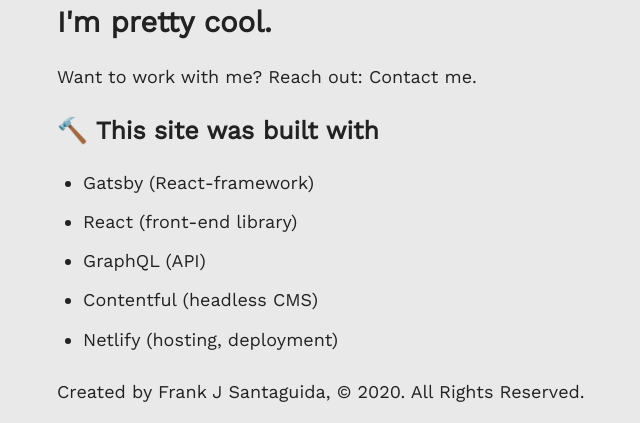
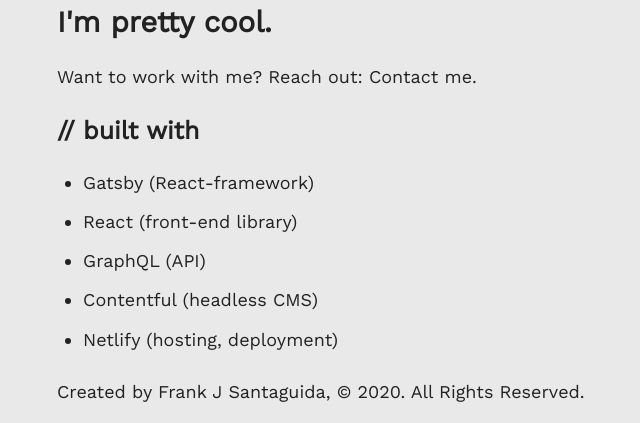
Before and after one commit to fjs138/frankjs.net, a Gatsby site: page /about in a window 1280 px wide. Shown: the part 488-911 px from the top of the page, without its empty margins (89-729 px from the left). Built offline with nearby package versions, Linux system fonts and the light colour scheme; Gatsby itself is replaced by a stand-in of ours; a web font is replaced by a local one.

```diff
--- a/src/pages/about.js
+++ b/src/pages/about.js
@@ -13,7 +13,7 @@
         <p>
           Want to work with me? Reach out: <Link to="/contact">Contact me.</Link>
         </p>
-      <h3>🔨 This site was built with</h3>
+      <h3>// built with</h3>
       <ul>
         <li>Gatsby (React-framework)</li>
         <li>React (front-end library)</li>
```
